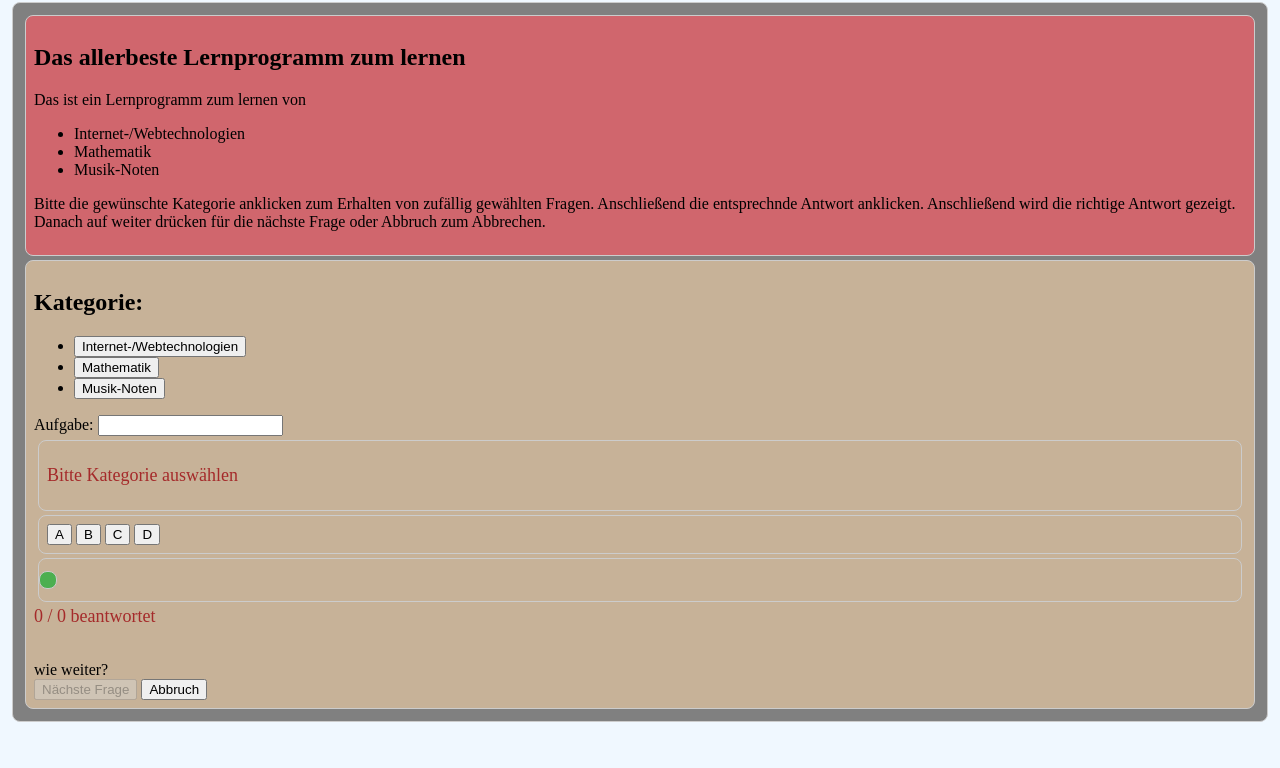
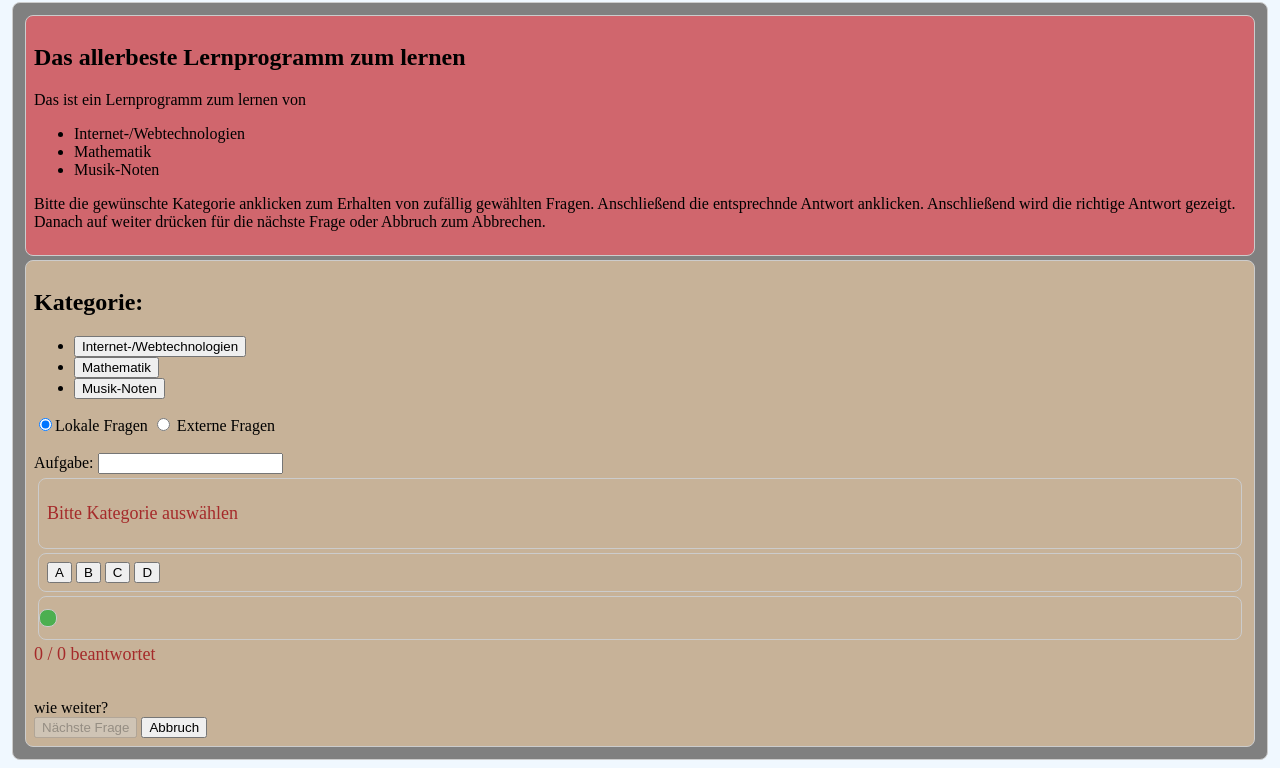
Before and after one commit to HTWDD-RN/s86430-it1-beleg, a plain HTML site: page HTMLs/index.html in a window 1280 px wide. Shown: the part 108-876 px from the top of the page. Before the commit the page ends 838 px from the top, so only its background shows below. Drawn offline with Linux system fonts and the light colour scheme.

Commit message:
Radiobuttons added

```diff
--- a/HTMLs/index.html
+++ b/HTMLs/index.html
@@ -41,6 +41,11 @@
                 <li><button class="category" id="mathe">Mathematik</button></li>
                 <li><button class="category" id="noten">Musik-Noten</button></li>
             </ul>
+            <form id="online-quest">
+              <input type="radio" name="extlocRb" value=false checked>Lokale Fragen
+              <input type="radio" name="extlocRb" value=true> Externe Fragen
+            </form>
+            <br>
             <label for="tfAufgabe">Aufgabe:</label>
             <input id="tfAufgabe">
             <div id="boo"></div>
--- a/HTMLs/mvp.js
+++ b/HTMLs/mvp.js
@@ -257,6 +257,8 @@ class View {
     loadNext(){
         View.renderErgebnis("");
         document.getElementById("next").textContent = "Weiter";
+        let selected = document.querySelector('input[name="extlocRb"]:checked');
+        this.p.m.xhrreq = selected.value;//(selected.value === true);
         this.p.setTask();
     }
 
```
